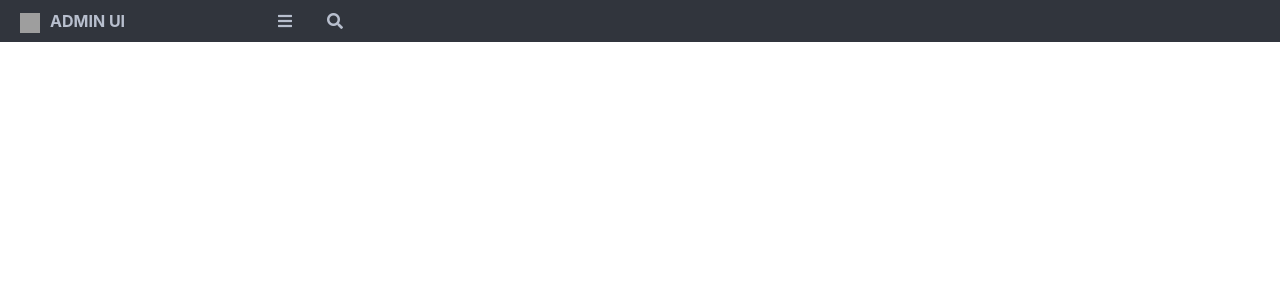
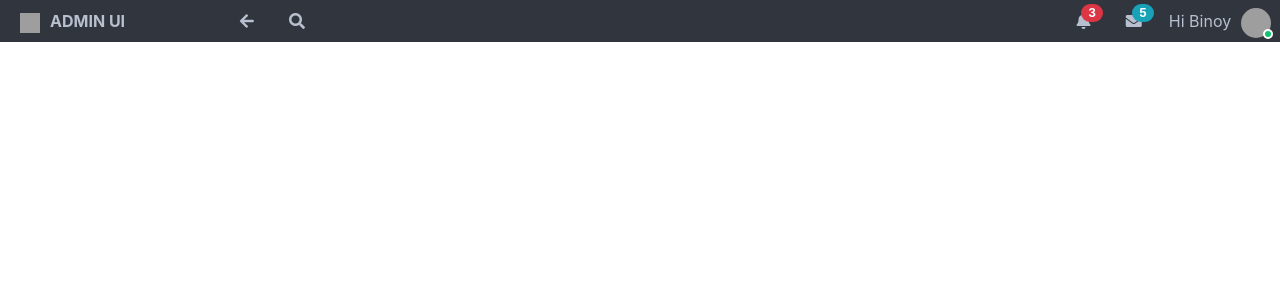
Before and after one commit to binoykr/react-admin-ui, a React (Create React App) app: page / in a window 1280 px wide. Shown: the top 300 px of the page. Built offline with nearby package versions, Linux system fonts and the light colour scheme; grey boxes are pictures that could not be loaded; a web font is replaced by a local one.

Commit message:
Added Avatar, Bell and Message

```diff
--- a/public/js/sidebar.js
+++ b/public/js/sidebar.js
@@ -26,17 +26,16 @@ jQuery(function ($) {
         if ($(".main-wrapper").hasClass("toggled")) {
             $(".main-wrapper").removeClass("toggled");
 
-            $("#nav-close-button i").removeClass("fa fa-bars");
-            $("#nav-close-button i").addClass("fa fa-times");
+            $("#nav-close-button i").removeClass("fa fa-arrow-left");
+            $("#nav-close-button i").addClass("fa fa-bars");
 
+            $("#nav-close-button").removeClass("nav-close-button");
             $("#nav-close-button").addClass("nav-close-button");
         } else {
             $(".main-wrapper").addClass("toggled");
 
-            $("#nav-close-button").removeClass("nav-close-button");
-
-            $("#nav-close-button i").removeClass("fa fa-times");
-            $("#nav-close-button i").addClass("fa fa-bars");
+            $("#nav-close-button i").removeClass("fa fa-bars");
+            $("#nav-close-button i").addClass("fa fa-arrow-left");
         }
     });
 
--- a/src/components/dashboard/Dashboard.css
+++ b/src/components/dashboard/Dashboard.css
@@ -44,7 +44,7 @@
   }
 
   .topbar-navbar {
-    display: inline-block;
+    display: flex;
     width: 100%;
     height: 42px;
     position: fixed;
@@ -78,35 +78,47 @@
     height: 20px;
   }
 
+  .topbar-navbar .topbar-content {
+    margin: 0px;
+    padding: 0px;
+    height: 100%;
+    width: 100%;
+    flex-grow: 100%;
+  }
+
   /*--------------------topbar-items----------------------*/
 
-  .topbar-navbar .nav-toolbar {
+  .topbar-navbar .topbar-content .nav-toolbar {
     list-style: none;
     margin: 0px;
     padding: 0px;
     height: 100%;
-    width: 100px;
-    display: inline-flex;
   }
 
+  .topbar-navbar .topbar-content .nav-toolbar.nav-left {
+    float: left;
+  }
 
-  .topbar-navbar .nav-toolbar .nav-toolbar-item {
+  .topbar-navbar .topbar-content .nav-toolbar.nav-right {
+    float: right;
+  }
+
+  .topbar-navbar .topbar-content .nav-toolbar .nav-toolbar-item {
     top: 0px;
-    width: 100%;
+    display: inline-block;
     align-items: center;
     height: 100%;
   }
 
-  @keyframes infinite-spinning {
-    from {
-      transform: rotate(0deg);
-    }
-    to {
-      transform: rotate(360deg);
-    }
+  .topbar-navbar .topbar-content .nav-toolbar .nav-toolbar-item.icon {
+    width: 50px;
   }
 
-  .topbar-navbar .nav-toolbar .nav-toolbar-item .nav-dropitem-link {
+  .topbar-navbar .topbar-content .nav-toolbar .nav-toolbar-item.avatar {
+    width: 120px;
+  }
+
+  .topbar-navbar .topbar-content .nav-toolbar .nav-toolbar-item .nav-dropitem-link {
     display: inline-block;
     position: relative;
     line-height: 42px;
@@ -118,8 +130,42 @@
     text-decoration: none;
   }
 
-  .nav-toolbar .nav-close-button {
-    animation: infinite-spinning 2s alternate ease-in-out;
+
+  .topbar-navbar .topbar-content .nav-toolbar .nav-toolbar-item.avatar span {
+    display: inline-block;
+    position: relative;
+    padding: 0px 5px;
+    height: 100%;
+    top: 0px;
+    margin: 0px;
+  }
+
+
+  .topbar-navbar .topbar-content .nav-toolbar .nav-toolbar-item.avatar img {
+    width: 30px;
+    height: 30px;
+    border-radius: 1000px;
+  }
+
+  .topbar-navbar .topbar-content .nav-toolbar .nav-toolbar-item.avatar i {
+    position: absolute;
+    border-radius: 15px;
+    border: 2px solid #fff;
+    right: 3px;
+    bottom: 3px;
+    width: 10px;
+    height: 10px;
+  }
+
+  .topbar-navbar .topbar-content .nav-toolbar .nav-toolbar-item.avatar .avatar-online i {
+    background-color: #11c26d;
+  }
+
+  .badge.up {
+    position: relative;
+    top: -10px;
+    margin: 0 -.8em;
+    border-radius: 15px
   }
 
   /*-----------------------------toggled-------------------------------------------------*/
@@ -149,3 +195,7 @@
   .chiller-theme .topbar-navbar  a:visited {
       color: #b8bfce;
   }
+
+  .chiller-theme .topbar-navbar .topbar-content .nav-toolbar .nav-toolbar-item .nav-dropitem-link:hover {
+    background: #1e2229;
+  }
--- a/src/components/dashboard/Dashboard.js
+++ b/src/components/dashboard/Dashboard.js
@@ -26,19 +26,51 @@ class Dashboard extends React.Component {
             </a>
           </div>
 
-          <ul class="nav-toolbar">
-            <li class="nav-toolbar-item">
-              <a id="nav-close-button" class="nav-dropitem-link" href="#">
-                <i class="fa fa-bars"></i>
+          <div class="topbar-content">
+
+            <ul class="nav-toolbar nav-left">
+              <li class="nav-toolbar-item icon">
+                <a id="nav-close-button" class="nav-dropitem-link icon" href="#">
+                  <i class="fa fa-arrow-left"></i>
                 </a>
               </li>
-            <li class="nav-toolbar-item">
+              <li class="nav-toolbar-item icon">
                 <a class="nav-dropitem-link" href="#">
                   <i class="fa fa-search"></i>
                 </a>
               </li>
             </ul>
 
+            <ul class="nav-toolbar nav-right">
+              <li class="nav-toolbar-item icon">
+                <a class="nav-dropitem-link" href="#">
+                  <i class="fa fa-bell"></i>
+                  <span class="badge badge-pill badge-danger up">3</span>
+                </a>
+              </li>
+
+              <li class="nav-toolbar-item icon">
+                <a class="nav-dropitem-link" href="#">
+                  <i class="fa fa-envelope"></i>
+                  <span class="badge badge-pill badge-info up">5</span>
+                </a>
+              </li>
+
+              <li class="nav-toolbar-item avatar">
+                <a class="nav-dropitem-link" href="#">
+                  <span>
+                    Hi Binoy
+                  </span>
+                  <span class="avatar-online">
+                    <img src="https://raw.githubusercontent.com/binoykr/react-admin-ui/master/public/imgs/user.jpg"
+                      alt="User picture" />
+                    <i></i>
+                  </span>
+                </a>
+              </li>
+
+            </ul>
+          </div>
         </nav>
 
       </div>
```
Lines whose indentation alone changed are shown as unchanged.
